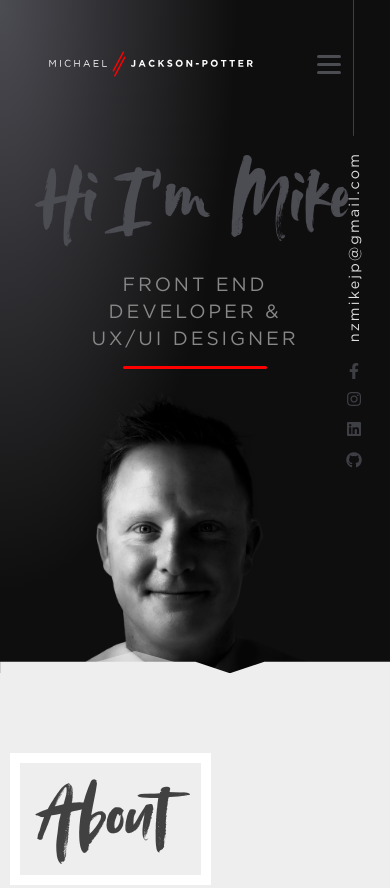
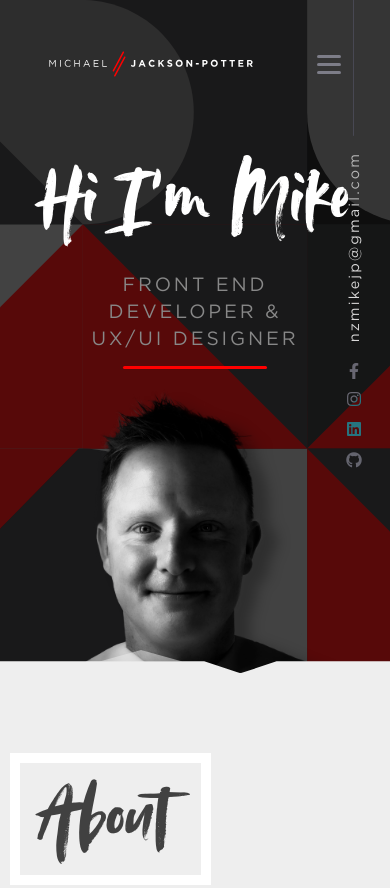
Before and after one commit to nzmikejp/mikes-portfolio-template, a plain HTML site: page index.htm in a window 390 px wide. Shown: the top 888 px of the page. Drawn offline with nearby package versions, Linux system fonts and the light colour scheme.

Commit message:
mobile nav complete

```diff
--- a/assets/css/_base.scss
+++ b/assets/css/_base.scss
@@ -124,6 +124,11 @@ $screen-65-min: 65em;
     }
 }
 
+//--- Transitions
+@mixin transition {
+    transition: ease 0.4s all;
+}
+
 
 //--- hard reset
 * {
--- a/assets/css/_layout.scss
+++ b/assets/css/_layout.scss
@@ -1,3 +1,23 @@
+
+.wrap {
+    height: 100vh;
+    width: 100%;
+    @include transition;
+    box-shadow: 0 -1em 4em -0.5em rgba(0,0,0,0.5);
+    position: relative;
+    z-index: 1;
+}
+
+.wrap.open {
+    transform: translateY(50vh);
+    overflow: hidden;
+}
+
+body.hidden {
+    overflow: hidden;
+}
+
+//--- Main Header
 .main-header {
     display: flex;
     justify-content: space-between;
@@ -40,7 +60,7 @@
     }
 
     .menu a {
-        color: $color-medium;
+        color: lighten($color-medium, 20%);
         position: relative;
         padding: 0.8em 0;
         margin: 0 1em;
@@ -81,6 +101,7 @@
 
 }
 
+//--- Navigation
 .nav-brand {
     max-width: 70%;
     transition: ease 0.5s all;
@@ -101,7 +122,7 @@
     .nav-bar {
         flex: 0 0 8.5em;
         height: 1px;
-        background-color: $color-medium;
+        background-color: lighten($color-medium, 20%);
         border-radius: 0 0.5em 0.5em 0;
     }
 
@@ -121,7 +142,7 @@
     }
 
     .social-links {
-        color: $color-medium;
+        color: lighten($color-medium, 20%);
         display: flex;
         text-align: center;
 
@@ -138,26 +159,69 @@
     }
 }
 
-.wrap {
-    min-height: 100vh;
+.mobile-menu {
+    position: fixed;
+    top: 0;
+    left: 0;
     width: 100%;
+    height: 50vh;
+    display: flex;
+    justify-content: center;
+    align-items: center;
+    text-align: center;
+
+    &:before {
+        content: '';
+        position: absolute;
+        top: 0;
+        left: 0;
+        width: 100%;
+        height: 100%;
+        background: center top / cover no-repeat url('../img/bg-geo-shape.svg');
+        opacity: 0.3;
+    }
+
+    &:after {
+        content: '';
+        position: absolute;
+        top: 0;
+        left: 0;
+        width: 100%;
+        height: 100%;
+        background: $color-dark;
+        z-index: -1;
+    }
+
+    .menu a {
+        color: $color-light;
+        border: 0.2em $color-light-20 solid;
+        margin: 0.5em;
+        padding: 0.8em 2em;
+    }
 }
 
+//--- Main Section
 .section {
     width: 100%;
     position: relative;
     padding-top: 5em;
+    background-color: $color-light;
 }
 
+//--- Headline Styles
 .headline-hero {
     font-size: $headline-size-1-mob;
     text-align: center;
-    color: $color-medium;
+    color: $color-light;
     line-height: 1;
 
     @include breakpoint-65 {
+        font-size: 7.5em;
+        text-align: left;
+    }
+
+    @include breakpoint-custom(76) {
         font-size: $headline-size-1;
-        text-align: left;
     }
 
 }
@@ -227,15 +291,7 @@
     }
 }
 
-.divider {
-    position: absolute;
-    bottom: 0;
-    left: 0;
-    width: 100%;
-    z-index: 5;
-    margin-bottom: -1px;
-
-    svg {
-        display: block;
-    }
+//--- Main Container
+.grid-container {
+    max-width: 90em;
 }
--- a/assets/css/main.scss
+++ b/assets/css/main.scss
@@ -1,22 +1,30 @@
-@import './base', './layout', './modules/menu-btn';
+@import 'base',
+        'layout',
+        'modules/menu-btn',
+        'modules/divider';
 
+
+//--- Sections
 .section-hero {
-    background-image: $bg-gradient;
+    background: center bottom / cover no-repeat url('../img/bg-geo-shape.svg') $color-dark;
     padding-top: 10em;
 
     .profile-img {
         max-width: 70%;
         margin: 0 auto;
+        filter: drop-shadow(1em 0.5em 0.4em rgba(0,0,0,0.3));
+
+        @include breakpoint-65 {
+            max-width: 100%;
+            margin: 0;
+            filter: drop-shadow(2em 1em 0.5em rgba(0,0,0,0.3));
+        }
     }
 
-    @include breakpoint-65 {
-        .cell-content{
+    .cell-content{
+
+        @include breakpoint-65{
             margin-top: -10em;
-        }
-
-        .profile-img {
-            max-width: 100%;
-            margin: 0;
         }
     }
 
@@ -31,6 +39,10 @@
 .section-about {
     background-color: $color-light-20;
     position: relative;
+
+    @include breakpoint-65 {
+        padding-bottom: 6em;
+    }
 
     .cell-content {
         padding-right: 5em;
--- /dev/null
+++ b/assets/css/modules/_divider.scss
@@ -0,0 +1,15 @@
+//--- Divider
+.divider {
+    position: absolute;
+    bottom: 0;
+    left: 0;
+    width: 100%;
+    z-index: 5;
+    margin-bottom: -1px;
+    margin-left: -1px;
+
+    svg {
+        display: block;
+        width: 105%;
+    }
+}
--- a/assets/css/modules/_menu-btn.scss
+++ b/assets/css/modules/_menu-btn.scss
@@ -24,7 +24,7 @@
     .menu-btn-burg {
         width: 1.5em;
         height: 3px;
-        background-color: $color-medium;
+        background-color: lighten($color-medium, 20%);
         border-radius: 3.5px;
         transition: ease 0.5s all;
 
@@ -34,7 +34,7 @@
             position: absolute;
             width: 1.5em;
             height: 3px;
-            background-color: $color-medium;
+            background-color: lighten($color-medium, 20%);
             border-radius: 3px;
             transition: ease 0.5s all;
         }
--- a/assets/js/custom.js
+++ b/assets/js/custom.js
@@ -3,29 +3,59 @@
     $(function(){
 
         //--- Menu Button
-        var bIsOpen = false
+        var isOpen = false
 
         $('.menu-btn').on('click',function(){
 
-            if(bIsOpen == false){
+            if(isOpen == false){
                 $(this).addClass('open')
+                $('.wrap').addClass('open')
+                $('body').addClass('hidden')
 
-                bIsOpen = true
+                isOpen = true
 
             }else {
                 $('.menu-btn').removeClass('open')
+                $('.wrap').removeClass('open')
+                $('body').removeClass('hidden')
 
-                bIsOpen = false
+                isOpen = false
             }
         })
 
+        //--- Menu Responsive Check
+        function showWidth(display) {
+            if(display) {
+                $(window).resize(function(){
+                    var width = $(window).innerWidth()
+
+                    if(width > 1041 && isOpen === true ){
+                        $('.menu-btn').removeClass('open')
+                        $('.wrap').removeClass('open')
+                        $('body').removeClass('hidden')
+
+                        isOpen = false
+                    }
+                })
+            }
+        }
+
+        $(document).ready(function(){
+            showWidth(true)
+        })
+
+        gsap.registerPlugin(ScrollTrigger);
 
         //--- Sticky header
         ScrollTrigger.create({
             start: 'top -130',
             end: 99999,
-            toggleClass: {className: 'main-header--scrolled', targets: '.main-header'}
+            toggleClass: {
+                className: 'main-header--scrolled',
+                targets: '.main-header'
+            },
         });
+
 
     })
 
--- a/index.htm
+++ b/index.htm
@@ -49,17 +49,17 @@
             <section class="section section-hero">
                 <div class="grid-container">
                     <div class="grid-x align-middle">
-                        <div class="cell medium-6 cell-content">
+                        <div class="cell large-5 large-offset-1 cell-content">
                             <h1 class="headline-hero">Hi I'm Mike</h1>
                             <p class="byline-hero h1">Front End Developer & UX/UI Designer</p>
                         </div>
-                        <div class="cell medium-6 profile-img">
+                        <div class="cell large-6 profile-img">
                             <img src="./assets/img/profile-img.png" alt="">
                         </div>
                     </div>
                 </div>
                 <div class="divider">
-                    <svg width="" height="" viewBox="0 0 2000 117" fill="none" xmlns="http://www.w3.org/2000/svg">
+                    <svg viewBox="0 0 2000 117" fill="none" xmlns="http://www.w3.org/2000/svg">
                         <path d="M693.527 0.254944L895.574 56.4704H491.481L693.527 0.254944Z" fill="white"
                             fill-opacity="0.5" />
                         <path fill-rule="evenodd" clip-rule="evenodd"
@@ -172,7 +172,7 @@
                     </div>
                 </div>
                 <div class="divider">
-                    <svg width="" height="" viewBox="0 0 2000 117" fill="none" xmlns="http://www.w3.org/2000/svg">
+                    <svg viewBox="0 0 2000 117" fill="none" xmlns="http://www.w3.org/2000/svg">
                         <path d="M693.527 0.254944L895.574 56.4704H491.481L693.527 0.254944Z" fill="white"
                             fill-opacity="0.5" />
                         <path fill-rule="evenodd" clip-rule="evenodd"
@@ -196,6 +196,14 @@
         </main>
         <footer></footer>
     </div>
+    <div class="mobile-menu">
+        <ul class="menu vertical">
+            <li><a href="#">Home</a></li>
+            <li><a href="#">About</a></li>
+            <li><a href="#">Projects</a></li>
+            <li><a href="#">Contact</a></li>
+        </ul>
+    </div>
 
     <script src="https://code.jquery.com/jquery-3.5.1.min.js"
         integrity="sha256-9/aliU8dGd2tb6OSsuzixeV4y/faTqgFtohetphbbj0=" crossorigin="anonymous"></script>
```
Also changed, not shown: assets/css/main.css, assets/img/bg-geo-grad.svg (added), assets/img/bg-geo-shape.svg (added), 3 other files.
